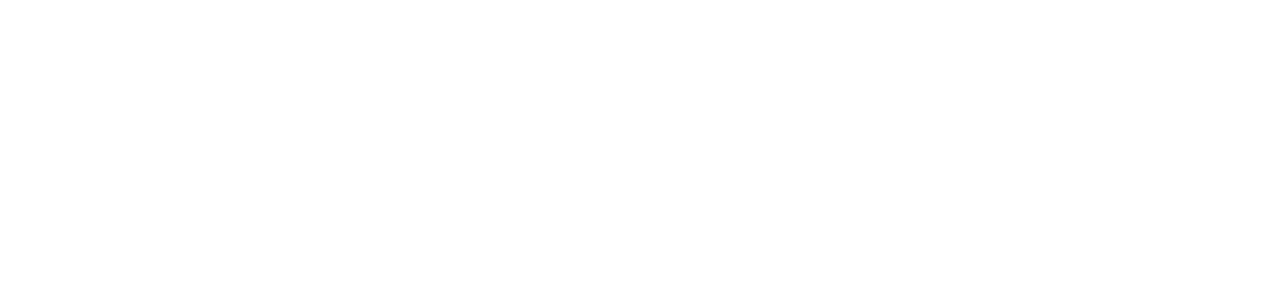
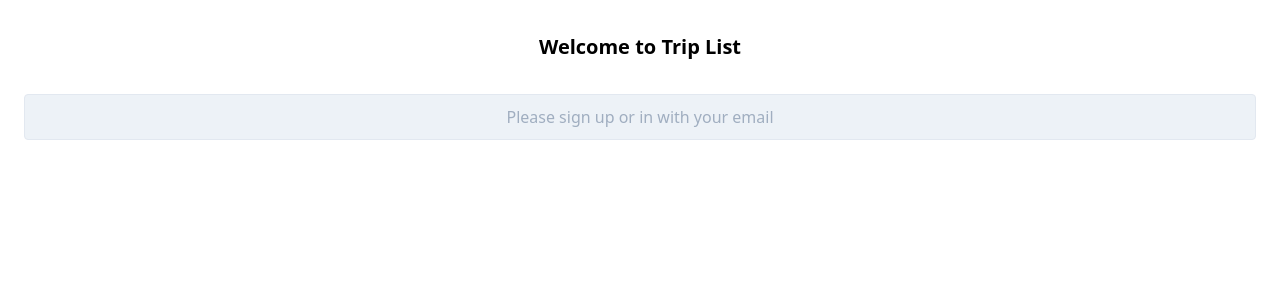
Before and after one commit to revilla-meza/trip-list-web, a React (Create React App) app: page /user in a window 1280 px wide. Shown: the top 300 px of the page. Built offline with nearby package versions, Linux system fonts and the light colour scheme.

Commit message:
Add route for signup/login

```diff
--- a/src/App.tsx
+++ b/src/App.tsx
@@ -1,15 +1,16 @@
 import React from 'react';
-import PastTripList from './routes/PastTrips/PastTripsList';
+import PastTripList from './routes/PastTrips';
 import { Switch, Route, Redirect } from 'react-router-dom';
-import TripPage from './routes/Trips/TripPage';
-import AddTrip from './routes/CreateTrip/AddTrip';
-import NavBar from './components/NavBar/NavBar';
+import TripPage from './routes/Trips/';
+import AddTrip from './routes/AddTrip/';
+import NavBar from './components/NavBar';
+import UserForm from './routes/UserForm';
 
 function App() {
   return (
     <div>
       <Switch>
-        <Redirect exact from="/" to="past" />
+        <Redirect exact from="/" to="/user" />
         <Route
           path="/past"
           render={() => {
@@ -33,6 +34,7 @@ function App() {
           }}
         />
         <Route exact path="/add" component={AddTrip} />
+        <Route exact path="/user" component={UserForm} />
       </Switch>
     </div>
   );
--- a/src/components/NavBar/NavBar.tsx
+++ b/src/components/NavBar.tsx
@@ -1,6 +1,6 @@
 import React from 'react';
 import { Link } from 'react-router-dom';
-import SVGIcon from '../SVGIcon';
+import SVGIcon from './SVGIcon';
 
 const NavBar = () => {
   const navBarButtons = [
--- /dev/null
+++ b/src/routes/UserForm.tsx
@@ -0,0 +1,18 @@
+import React from 'react';
+
+const UserForm = (props: any) => {
+  return (
+    <div>
+      <h1 className="mt-8 text-center mb-8 font-sans text-xl font-bold">Welcome to Trip List</h1>
+      <form className="px-6" >
+        <input
+          className="appearance-none block w-full bg-gray-200 text-gray-700 border rounded py-3 px-4 mb-3 leading-tight focus:outline-none focus:bg-white mb-4 text-center"
+          placeholder="Please sign up or in with your email"
+          type="email"
+        />
+      </form>
+    </div>
+  );
+};
+
+export default UserForm;
```
Also changed, not shown: src/routes/AddTrip/index.tsx (renamed from src/routes/CreateTrip/AddTrip.tsx), src/routes/PastTrips/index.tsx (renamed from src/routes/PastTrips/PastTripsList.tsx), src/routes/Trips/index.tsx (renamed from src/routes/Trips/TripPage.js).
